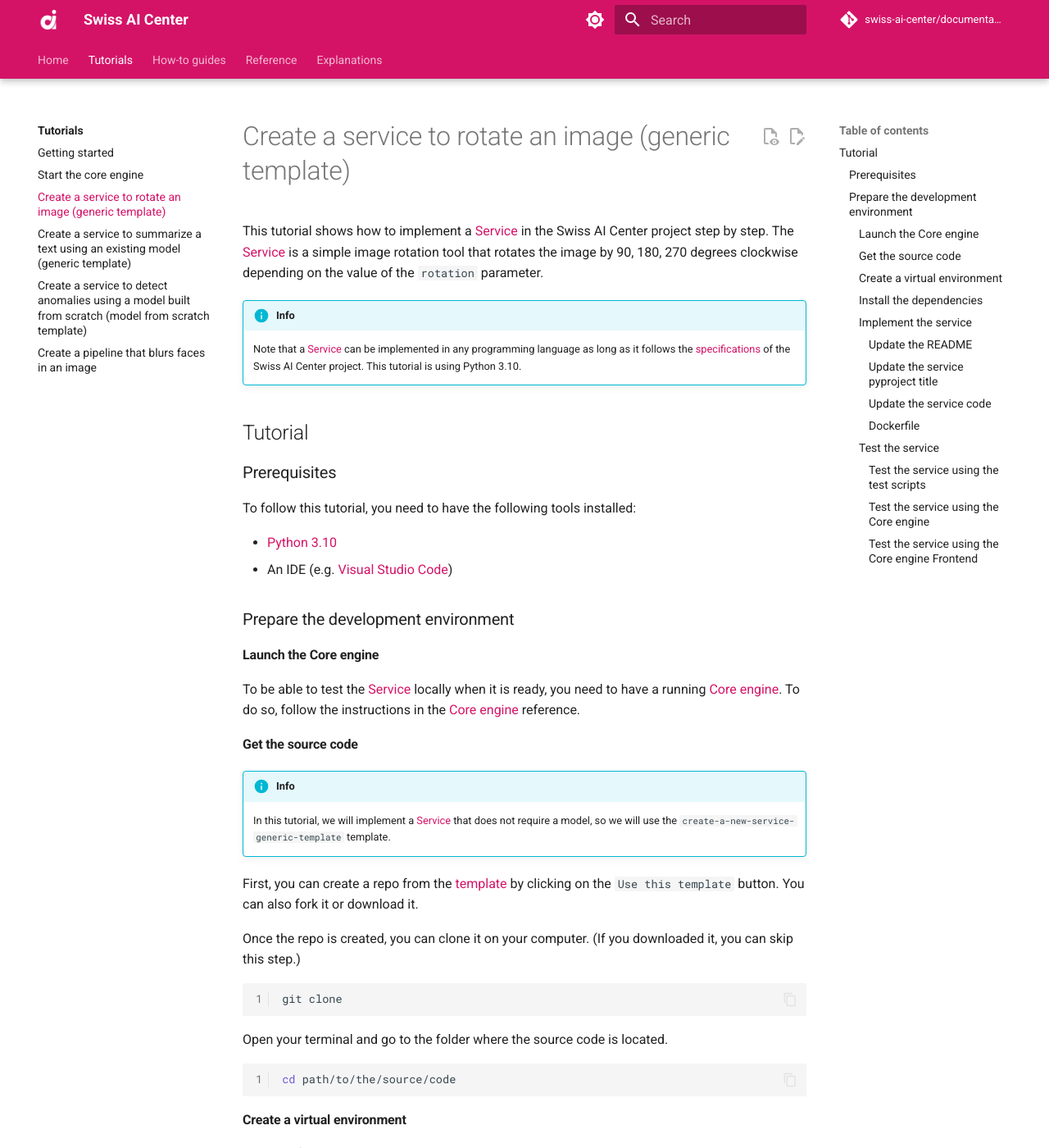
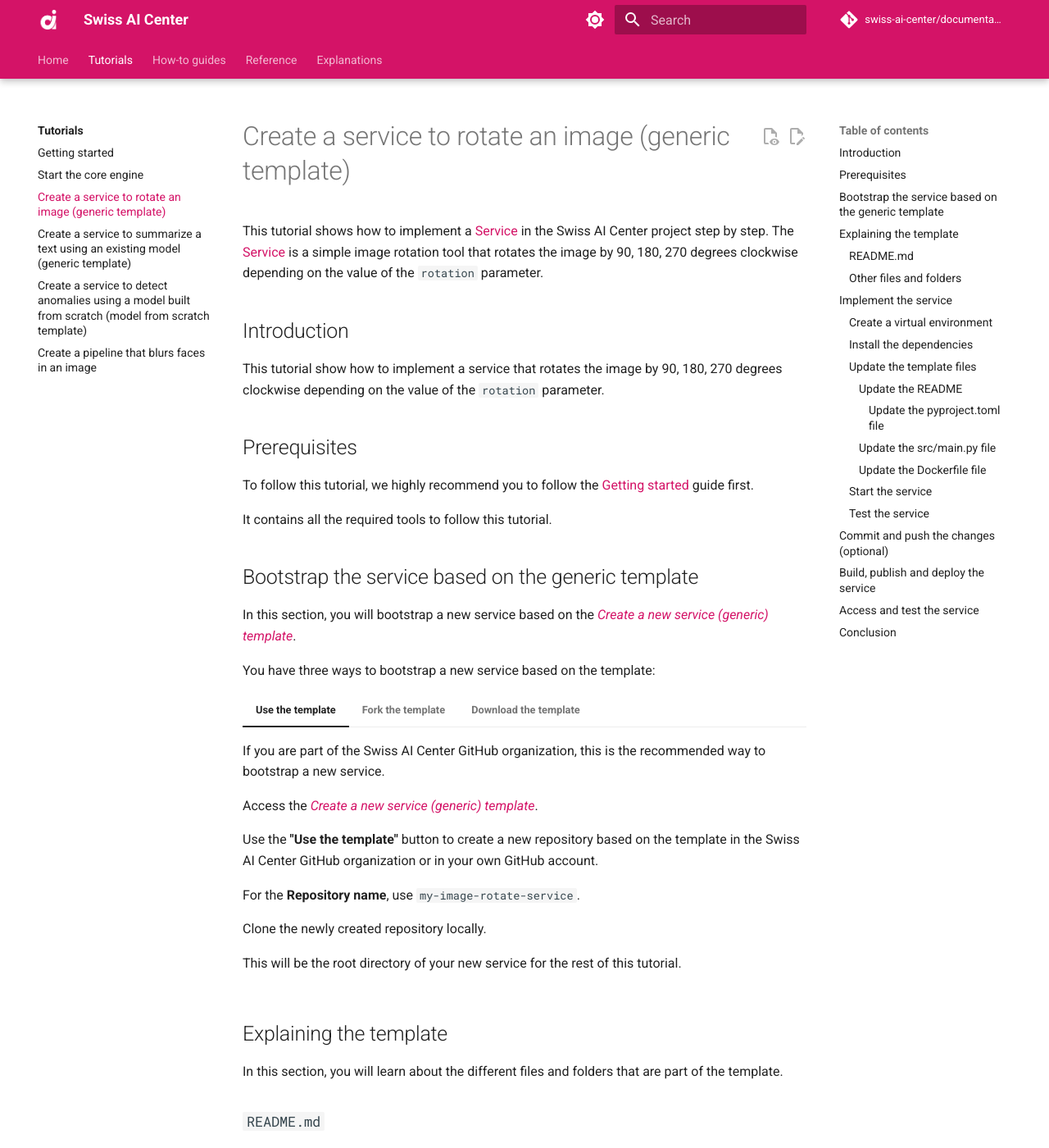
Before and after one commit to swiss-ai-center/documentation, an MkDocs documentation site: the page built from docs/tutorials/create-a-service-to-rotate-an-image.md, in a window 1280 px wide and 1400 px high. Shown: the whole window at 82% size. Built offline with MkDocs 1.6.1 and Material for MkDocs 9.7.7, drawn with Linux system fonts in a browser that asks for light colours; comment, search, counter and statistics services are not loaded; some of the changed text lies outside the part shown.

Commit message:
adapted doc for image-rotate tutorial

````diff
--- a/docs/how-to-guides/how-to-configure-a-new-github-repository.md
+++ b/docs/how-to-guides/how-to-configure-a-new-github-repository.md
@@ -21,8 +21,8 @@ corner of the repository to get the menu) as shown in the following screenshot:
 
 - Add a meaningful description of the repository in the **Description** field.
 - Add a link to the documentation of the repository in the **Website** field as
-mentioned in the
-[How to update the documentation](./how-to-update-the-documentation.md) guide.
+  mentioned in the
+  [How to update the documentation](./how-to-update-the-documentation.md) guide.
 - Add tags to the repository in the **Topics** field.
 - All the other settings can be left to their default values.
 
--- a/docs/tutorials/create-a-service-to-detect-anomalies-using-a-model-built-from-scratch.md
+++ b/docs/tutorials/create-a-service-to-detect-anomalies-using-a-model-built-from-scratch.md
@@ -1057,4 +1057,5 @@ You might want to store the model data in a cloud storage service like AWS S3.
 [DVC](../explanations/about-dvc.md) is the perfect tool to do that.
 
 Learn how to move the model data to S3 with the help of DVC in the
-[How to add DVC to a service](../how-to-guides/how-to-add-dvc-to-a-service.md) guide.
+[How to add DVC to a service](../how-to-guides/how-to-add-dvc-to-a-service.md)
+guide.
--- a/docs/tutorials/create-a-service-to-rotate-an-image.md
+++ b/docs/tutorials/create-a-service-to-rotate-an-image.md
@@ -6,58 +6,93 @@ step by step. The [Service](../reference/core-concepts/service.md) is a simple
 image rotation tool that rotates the image by 90, 180, 270 degrees clockwise
 depending on the value of the `rotation` parameter.
 
-!!! Info
-    Note that a [Service](../reference/core-concepts/service.md) can be implemented
-    in any programming language as long as it follows the
-    [specifications](../reference/core-concepts/service.md#specifications) of the
-    Swiss AI Center project. This tutorial is using Python 3.10.
+## Introduction
 
-## Tutorial
+This tutorial show how to implement a service that rotates the image by 90, 180,
+270 degrees clockwise depending on the value of the `rotation` parameter.
 
-### Prerequisites
+## Prerequisites
 
-To follow this tutorial, you need to have the following tools installed:
+To follow this tutorial, we highly recommend you to follow the
+[Getting started](../tutorials/getting-started.md) guide first.
 
-- [Python 3.10](https://www.python.org/downloads/)
-- An IDE (e.g. [Visual Studio Code](https://code.visualstudio.com/))
+It contains all the required tools to follow this tutorial.
 
-### Prepare the development environment
+## Bootstrap the service based on the generic template
 
-#### Launch the Core engine
+In this section, you will bootstrap a new service based on the
+[_Create a new service (generic) template_](https://github.com/swiss-ai-center/create-a-new-service-generic-template).
 
-To be able to test the [Service](../reference/core-concepts/service.md) locally
-when it is ready, you need to have a running
-[Core engine](../reference/core-engine.md). To do so, follow the instructions in
-the
-[Core engine](../reference/core-engine.md#start-the-service-locally-with-minikube-and-the-docker-image-hosted-on-github)
-reference.
+You have three ways to bootstrap a new service based on the template:
 
-#### Get the source code
+=== "Use the template"
 
-!!! Info
-    In this tutorial, we will implement a
-    [Service](../reference/core-concepts/service.md) that does not require a model,
-    so we will use the `create-a-new-service-generic-template` template.
+    If you are part of the Swiss AI Center GitHub organization, this is the
+    recommended way to bootstrap a new service.
 
-First, you can create a repo from the
-[template](https://github.com/swiss-ai-center/create-a-new-service-generic-template)
-by clicking on the `Use this template` button. You can also fork it or download
-it.
+    Access the
+    [_Create a new service (generic) template_](https://github.com/swiss-ai-center/create-a-new-service-generic-template).
 
-Once the repo is created, you can clone it on your computer. (If you downloaded
-it, you can skip this step.)
+    Use the **"Use the template"** button to create a new repository based on the
+    template in the Swiss AI Center GitHub organization or in your own GitHub
+    account.
 
-```bash
-git clone
-```
+    For the **Repository name**, use `my-image-rotate-service`.
 
-Open your terminal and go to the folder where the source code is located.
+    Clone the newly created repository locally.
 
-```bash
-cd path/to/the/source/code
-```
+    This will be the root directory of your new service for the rest of this
+    tutorial.
 
-#### Create a virtual environment
+=== "Fork the template"
+
+    If you are not part of the Swiss AI Center GitHub organization, this is the
+    recommended way to bootstrap a new service.
+
+    Fork the
+    [_Create a new service (generic) template_](https://github.com/swiss-ai-center/create-a-new-service-generic-template).
+    to fork a new repository based on the chosen template.
+
+    For the **Repository name**, use `my-image-rotate-service`.
+
+    Clone the newly created repository locally.
+
+    This will be the root directory of your new service for the rest of this
+    tutorial.
+
+=== "Download the template"
+
+    If you do not want to host your codebase on GitHub or if you do not want to be
+    linked to the Swiss AI Center organization, download the
+    [_Create a new service (generic) template_](https://github.com/swiss-ai-center/create-a-new-service-generic-template).
+    as an archive file (**"Download ZIP"**) from the GitHub repository and start
+    over locally or in a new Git repository.
+
+    Extract the archive and name the directory `my-image-rotate-service`.
+
+    This will be the root directory of your new service for the rest of this
+    tutorial.
+
+## Explaining the template
+
+In this section, you will learn about the different files and folders that are
+part of the template.
+
+### `README.md`
+
+This file contains a checklist of the steps to follow to bootstrap a new service
+based on the template. This can help you to follow step-by-step what you need to
+do to bootstrap a new service based on the template.
+
+### Other files and folders
+
+The other files and folders contain everything to serve the model. This is where
+you will implement the code to load the model from the binary file and serve it
+over a [FastAPI](../explanations/about-fastapi.md) REST API.
+
+## Implement the service
+
+### Create a virtual environment
 
 Instead of installing the dependencies globally, it is recommended to create a
 virtual environment.
@@ -65,21 +100,24 @@ virtual environment.
 To create a virtual environment, run the following command inside the project
 folder:
 
-```sh
+```sh title="Execute this in the 'root' folder"
+# Create a virtual environment
 python3.10 -m venv .venv
 ```
 
 Then, activate the virtual environment:
 
-```sh
+```sh title="Execute this in the 'root' folder"
+# Activate the virtual environment
 source .venv/bin/activate
 ```
 
-#### Install the dependencies
+### Install the dependencies
 
-For the [Service](../reference/core-concepts/service.md) to work we will need to
-install numpy and opencv-python in addition to the dependencies of the template.
-So edit the `requirements.txt` file and add the following lines:
+!!! warning
+    Make sure you are in the virtual environment.
+
+Update the `requirements.txt` file with the following content:
 
 ```txt hl_lines="2 3"
 common-code[test] @ git+https://github.com/swiss-ai-center/common-code.git@main
@@ -87,25 +125,31 @@ numpy==1.24.1
 opencv-python==4.7.0.72
 ```
 
-Then, install the dependencies:
+The `common-code` package is required to serve the model over a FastAPI REST API
+and boilerplate code to handle the configuration.
 
-```sh
+We will also need to install numpy and opencv-python for the service to work.
+
+Install the dependencies as explained in the previous section:
+
+```sh title="Execute this in the virtual environment"
+# Install the dependencies
 pip install --requirement requirements.txt
 ```
 
-Create a freeze file to list the dependencies with their versions.
+Create a freeze file to pin all dependencies to their current versions:
 
-```sh
+```sh title="Execute this in the virtual environment"
+# Freeze the dependencies
 pip freeze --local --all > requirements-all.txt
 ```
 
-This will install the default [Service](../reference/core-concepts/service.md)
-dependencies and the ones we just added. The freeze file will be used to ensure
-all the developers have the same dependencies.
+This will ensure that the same versions of the dependencies are installed on
+every machine if you ever share your code with someone else.
 
-#### Implement the service
+### Update the template files
 
-##### Update the README
+#### Update the README
 
 Open the `README.md` file and update the title and the description of the
 [Service](../reference/core-concepts/service.md).
@@ -131,11 +175,10 @@ This service rotates an image by 90, 180 or 270 degrees clockwise.
     _Check the [related documentation](https://swiss-ai-center.github.io/swiss-ai-center/reference/image-rotate) for more information._
     ```
 
-##### Update the service pyproject title
+##### Update the `pyproject.toml` file
 
-```toml hl_lines="3"
+```toml title="pyproject.toml" hl_lines="2"
 [project]
-# TODO: 1. CHANGE THE NAME OF THE PROJECT (1)!
 name = "image-rotate"
 
 [tool.pytest.ini_options]
@@ -145,7 +188,7 @@ addopts = "--cov-config=.coveragerc --cov-report xml --cov-report term-missing -
 
 1. Change the name of the project to `image-rotate`.
 
-##### Update the service code
+#### Update the `src/main.py` file
 
 All the code of the [Service](../reference/core-concepts/service.md) is in the
 `main.py` file. The [Service](../reference/core-concepts/service.md) is a simple
@@ -307,231 +350,209 @@ app = FastAPI(
 !!! Note
     The `process` function TaskData object must be serializable.
 
-##### Dockerfile
+#### Update the `Dockerfile` file
 
-The Dockerfile is used to build the Docker image of the
-[Service](../reference/core-concepts/service.md). We need to add some packages
-in order to use the OpenCV library.
+Update the Dockerfile to install all required packages that might be required by
+the model and the model itself:
 
-```dockerfile hl_lines="6"
+```dockerfile hl_lines="5"
 # Base image
 FROM python:3.10
 
 # Install all required packages to run the model
-# TODO: 1. Add any additional packages required to run your model (1)!
 RUN apt update && apt install --yes ffmpeg libsm6 libxext6
 ...
 ```
 
 1. Add any additional packages required to run your model.
 
-#### Test the service
+### Start the service
 
-Now that the service is ready, we can test it.
+!!! tip
 
-##### Test the service using the test scripts
+    Start the Core engine as mentioned in the
+    [Getting started](../tutorials/getting-started.md) guide for this step.
 
-Open a terminal, navigate to the `src` folder and run the following command:
+Start the service with the following command:
 
-```bash
-pytest --cov-report term:skip-covered --cov-report term-missing --cov=. -s --cov-config=.coveragerc
+```sh title="Execute this in the virtual environment"
+# Switch to the `src` directory
+cd src
+
+# Start the application
+uvicorn --reload --port 9090 main:app
 ```
 
-All the tests should pass.
+The service should try to announce itself to the Core engine.
 
-```bash
-======================== test session starts =========================
---------- coverage: platform darwin, python 3.10.10-final-0 ----------
-Name                        Stmts   Miss  Cover   Missing
----------------------------------------------------------
-src/main.py                    70     11    84%   53-70
-src/tests/test_storage_service.py      83     12    86%   13-18, 24-30, 114-115
----------------------------------------------------------
-TOTAL                         188     23    88%
+It will then be available at <http://localhost:9090>.
 
-4 files skipped due to complete coverage.
+Access the Core engine either at <http://localhost:3000> (Frontend UI) or
+<http://localhost:9090> (Backend UI).
 
+The service should be listed in the **Services** section.
 
-========================= 5 passed in 29.12s =========================
-```
+### Test the service
 
-##### Test the service using the Core engine
+!!! tip
 
-In order to test the [Service](../reference/core-concepts/service.md), you need
-to have a running
-[Core engine](../reference/core-engine.md#start-the-service-locally-with-minikube-and-the-docker-image-hosted-on-github).
-If not done yet, follow the instructions in the
-[Core engine](../reference/core-engine.md#start-the-service-locally-with-minikube-and-the-docker-image-hosted-on-github)
-reference.
+    Start the Core engine as mentioned in the
+    [Getting started](../tutorials/getting-started.md) guide for this step.
 
-Once the [Core engine](../reference/core-engine.md) is running, you can start
-the [Service](../reference/core-concepts/service.md) by running the following
-command:
-
-```bash
-uvicorn main:app --reload --host localhost --port 9090 # (1)!
-```
-
-1. The port must be the same as the one defined in the `.env` file and different
-   from the one used by the Core engine.
-
-The output should be similar to the following:
-
-```bash
-INFO:     Uvicorn running on http://127.0.0.1:9090 (Press CTRL+C to quit)
-INFO:     Started reloader process [20195] using StatReload
-INFO:     Started server process [20197]
-INFO:     Waiting for application startup.
-INFO:     [2024-01-05 14:36:21,212]  [common_code.service.service]: 	Started tasks service
-DEBUG:    [2024-01-05 14:36:21,212]  [common_code.service.service]: 	Announcing service: {'name': 'Image Rotate', 'slug': 'image-rotate', 'url': 'http://localhost:9090', 'summary': '\nRotate an image by 90 degrees clockwise.\n', 'description': '\nRotate an image by 90 degrees clockwise depending on the value of the `rotation` parameter. (90, 180, 270)\n', 'status': 'available', 'data_in_fields': [{'name': 'image', 'type': ['image/png', 'image/jpeg']}, {'name': 'rotation', 'type': ['text/plain']}], 'data_out_fields': [{'name': 'result', 'type': ['image/png', 'image/jpeg']}], 'tags': [{'name': 'Image Processing', 'acronym': 'IP'}], 'has_ai': False}
-DEBUG:    [2024-01-05 14:36:21,213]  [common_code.service.service]: 	url: http://localhost:8080
-INFO:     [2024-01-05 14:36:21,215]  Application startup complete.
-INFO:     [2024-01-05 14:36:21,286]   127.0.0.1:52362 - "GET /status HTTP/1.1" 200 OK
-INFO:     [2024-01-05 14:36:21,313]  [common_code.service.service]: 	Successfully announced to the engine
-```
-
-Now, you can test the [Service](../reference/core-concepts/service.md) by
-sending a request to the [Core engine](../reference/core-engine.md). To do so,
-open your browser and navigate to the following URL: `http://localhost:8080/`.
-You should see the following page:
-
-![image-rotate](../assets/screenshots/image-rotate.png)
-
-Now you can test the [Service](../reference/core-concepts/service.md) by
-uploading an image and selecting the rotation. Create a file called rotation.txt
-and add the following content:
+Create a file called rotation.txt and add the following content:
 
 ```txt
 90
 ```
 
-Now, you can unfold the `/image-rotate` endpoint and click on the Try it out
-button. Now upload the image and the rotation file and click on the Execute
-button. The response body should be something similar to the following:
+There are two ways to test the service:
 
-```json hl_lines="12"
-{
-  "created_at": "2024-01-05T14:34:48.520282",
-  "updated_at": "2024-01-05T14:38:48.979189",
-  "data_in": [
-    "ace30502-7274-496e-b332-74e0e4c41e68.jpg",
-    "316044be-015b-4640-bf92-fd15c6cd2296.txt"
-  ],
-  "data_out": null,
-  "status": "pending",
-  "service_id": "943f8f35-e688-4431-a426-90addbaa56c0",
-  "pipeline_execution_id": null,
-  "id": "056c3d3a-fc34-47b9-aa64-e233e1adc490",
-  "service": {
-    "created_at": "2024-01-05T14:34:48.520282",
-    "updated_at": "2024-01-05T14:36:21.279182",
-    "description": "\nRotate an image by 90 degrees clockwise depending on the value of the `rotation` parameter. (90, 180, 270)\n",
-    "status": "available",
-    "data_in_fields": [
-      {
-        "name": "image",
-        "type": [
-          "image/png",
-          "image/jpeg"
-        ]
+=== "Using the Frontend UI (recommended)"
+
+    Access the Core engine at <http://localhost:3000>.
+
+    ![image-rotate-frontend](../assets/screenshots/image-rotate-frontend.png)
+
+    Now you can test the [Service](../reference/core-concepts/service.md) by
+    clicking the `View` button. Now upload an image and the rotation file and click
+    on the `Run` button.
+
+    ![image-rotate-frontend-execute](../assets/screenshots/image-rotate-frontend-execute.png)
+
+    The execution should start and as soon as it is finished, the `Download` button
+    should be clickable. Use it to download the result.
+
+    ![image-rotate-frontend-download](../assets/screenshots/image-rotate-frontend-download.png)
+
+    The image should be rotated by 90 degrees.
+
+=== "Using the Backend UI"
+
+    Access the Core engine at <http://localhost:9090>.
+
+    The service should be listed in the **Registered Services** section.
+
+    **Start a new task**
+
+    Try to start a new task with the service.
+
+    Unfold the `/image-rotate` endpoint and click on the Try it out button. Upload
+    the image and the rotation file and click on the Execute button. The response
+    body should be something similar to the following:
+
+    ```json hl_lines="12"
+    {
+      "created_at": "2024-01-05T14:34:48.520282",
+      "updated_at": "2024-01-05T14:38:48.979189",
+      "data_in": [
+        "ace30502-7274-496e-b332-74e0e4c41e68.jpg",// (1)!
+        "316044be-015b-4640-bf92-fd15c6cd2296.txt"
+      ],
+      "data_out": null,// (2)!
+      "status": "pending",
+      "service_id": "943f8f35-e688-4431-a426-90addbaa56c0",
+      "pipeline_execution_id": null,
+      "id": "056c3d3a-fc34-47b9-aa64-e233e1adc490",// (3)!
+      "service": {
+        "created_at": "2024-01-05T14:34:48.520282",
+        "updated_at": "2024-01-05T14:36:21.279182",
+        "description": "\nRotate an image by 90 degrees clockwise depending on the value of the `rotation` parameter. (90, 180, 270)\n",
+        "status": "available",
+        "data_in_fields": [
+          {
+            "name": "image",
+            "type": [
+              "image/png",
+              "image/jpeg"
+            ]
+          },
+          {
+            "name": "rotation",
+            "type": [
+              "text/plain"
+            ]
+          }
+        ],
+        "data_out_fields": [
+          {
+            "name": "result",
+            "type": [
+              "image/png",
+              "image/jpeg"
+            ]
+          }
+        ],
+        "tags": [
+          {
+            "name": "Image Processing",
+            "acronym": "IP"
+          }
+        ],
+        "has_ai": false,
+        "id": "943f8f35-e688-4431-a426-90addbaa56c0",
+        "name": "Image Rotate",
+        "slug": "image-rotate",
+        "summary": "\nRotate an image by 90 degrees clockwise.\n",
+        "url": "http://localhost:9090"
       },
-      {
-        "name": "rotation",
-        "type": [
-          "text/plain"
-        ]
-      }
-    ],
-    "data_out_fields": [
-      {
-        "name": "result",
-        "type": [
-          "image/png",
-          "image/jpeg"
-        ]
-      }
-    ],
-    "tags": [
-      {
-        "name": "Image Processing",
-        "acronym": "IP"
-      }
-    ],
-    "has_ai": false,
-    "id": "943f8f35-e688-4431-a426-90addbaa56c0",
-    "name": "Image Rotate",
-    "slug": "image-rotate",
-    "summary": "\nRotate an image by 90 degrees clockwise.\n",
-    "url": "http://localhost:9090"
-  },
-  "pipeline_execution": null
-}
-```
+      "pipeline_execution": null
+    }
+    ```
 
-Now, copy the id of the task and unfold the GET `/tasks/{task_id}` endpoint
-under the Tasks name.
+    1. The input data is stored in the `data_in` field.
+    2. The output is not available yet and will be stored in the `data_out` field.
+    3. The task ID is stored in the `id` field.
 
-1. Click on Try it out and paste the id in the task_id field.
-2. Click on Execute.
-3. In the body response, find the `data_out` field and copy the id of the image
-   (e.g. `a38ef233-ac01-431d-adc8-cb6269cdeb71.png`).
-4. Now, unfold the GET `/storage/{key}` endpoint under the Storage name.
-5. Click on Try it out and paste the id of the image in the key field.
-6. Click on Execute.
-7. Click on the Download file button and save the image in your computer.
+    **Get the task status and result**
 
-The image should be rotated by 90 degrees.
+    You can then use the task ID to get the task status and the task result from the
+    **Tasks** section.
 
-##### Test the service using the Core engine Frontend
+    1. Click on Try it out and paste the id in the task_id field.
+    2. Click on Execute.
+    3. In the body response, if the status is `finished` find the `data_out` field
+       and copy the id of the image
+      (e.g. `a38ef233-ac01-431d-adc8-cb6269cdeb71.png`).
+    4. Now, unfold the GET `/storage/{key}` endpoint under the Storage name.
+    5. Click on Try it out and paste the id of the image in the key field.
+    6. Click on Execute.
+    7. Click on the Download file button and save the image in your computer.
 
-In order to test the [Service](../reference/core-concepts/service.md) with the
-frontend, you need to launch the
-[Core engine](../reference/core-engine.md#start-the-service-locally-with-node)
-Frontend. To do so, follow the instructions in the
-[Core engine](../reference/core-engine.md#start-the-service-locally-with-node)
-reference.
+    The image should be rotated by 90 degrees.
+You have validated that the service works as expected.
 
-Once the
-[Core engine](../reference/core-engine.md#start-the-service-locally-with-node)
-Frontend is running, you can start the
-[Service](../reference/core-concepts/service.md) by running the following
-command:
+## Commit and push the changes (optional)
 
-```bash
-uvicorn main:app --reload --host localhost --port 9090 # (1)!
-```
+Commit and push the changes to the Git repository so it is available for the
+other developers.
 
-1. The port must be the same as the one defined in the `.env` file and different
-   from the one used by the Core engine.
+## Build, publish and deploy the service
 
-!!! Note
-    The
-    [Core engine](../reference/core-engine.md#start-the-service-locally-with-node)
-    Frontend needs a running [Core engine](../reference/core-engine.md) to work.
+Now that you have implemented the service, you can build, publish and deploy it.
 
-As in the previous section, you can test the
-[Service](../reference/core-concepts/service.md) by sending a request to the
-[Core engine](../reference/core-engine.md). To do so, open your browser and
-navigate to the following URL: `http://localhost:3000/`. You should see the
-following page:
+Follow the
+[How to build, publish and deploy a service](../how-to-guides/how-to-build-publish-and-deploy-a-service.md)
+guide to build, publish and deploy the service to Kubernetes.
 
-![image-rotate-frontend](../assets/screenshots/image-rotate-frontend.png)
+## Access and test the service
 
-Now you can test the [Service](../reference/core-concepts/service.md) by
-clicking the `View` button. Now upload the image and the rotation file and click
-on the `Run` button.
+Access the service using its URL (either by the URL defined in the
+`DEV_SERVICE_URL`/ `PROD_SERVICE_URL` variable or by the URL defined in the
+Kubernetes Ingress file).
 
-![image-rotate-frontend-execute](../assets/screenshots/image-rotate-frontend-execute.png)
+You should be able to access the FastAPI Swagger UI.
 
-The execution should start and as soon as it is finished, the `Download` button
-should be clickable. Use it to download the result.
+The service should be available in the **Services** section of the Core engine
+it has announced itself to.
 
-![image-rotate-frontend-download](../assets/screenshots/image-rotate-frontend-download.png)
+You should be able to send a request to the service and get a response.
 
-The image should be rotated by 90 degrees.
+## Conclusion
 
-!!! success "Congratulations!"
-    You have successfully created a [Service](../reference/core-concepts/service.md)
-    and tested it locally. Now, you can push the
-    [Service](../reference/core-concepts/service.md) to GitHub and deploy it on the
-    [Core engine](../reference/core-engine.md) using the workflow from the repo.
+Congratulations! You have successfully created a service to rotate an image.
+
+The service has then been published to a container registry and deployed on
+Kubernetes.
+
+The service is now accessible through a REST API on the Internet and you have
+completed this tutorial! Well done!
````
Also changed, not shown: other parts of docs/tutorials/create-a-service-to-detect-anomalies-using-a-model-built-from-scratch.md (+1 -1 lines).
